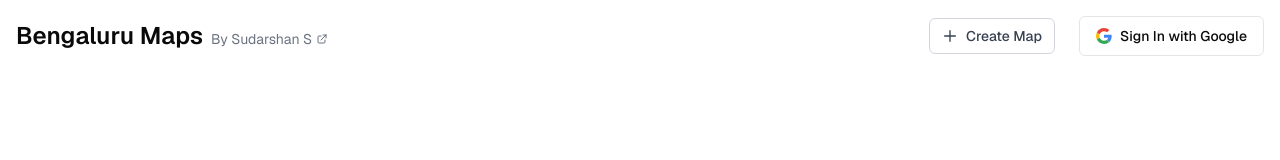
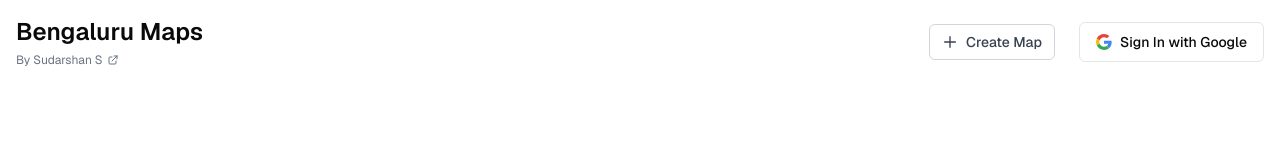
Before and after one commit to SuperMonstor/bengaluru_maps_prod, a Next.js app: page /login in a window 1280 px wide. Shown: the top 160 px of the page. Built offline with nearby package versions, Linux system fonts and the light colour scheme; no server answers.

Commit message:
quick header fix

```diff
--- a/app/layout.tsx
+++ b/app/layout.tsx
@@ -124,7 +124,7 @@
 					<PendingCountProvider>
 						<Header />
 						{children}
-						<FeedbackButton />
+						{/* <FeedbackButton /> */}
 					</PendingCountProvider>
 				</AuthProvider>
 				<Toaster />
--- a/components/custom-ui/Header.tsx
+++ b/components/custom-ui/Header.tsx
@@ -31,19 +31,19 @@
 	}
 
 	return (
-		<div className="flex justify-between items-center p-3 md:p-4 flex-wrap gap-y-2">
-			<div className="flex flex-col sm:flex-row sm:items-baseline w-full sm:w-auto z-10">
-				<Link
-					href="/"
-					className="text-lg md:text-2xl sm:text-xl font-semibold hover:opacity-80 py-1 inline-block"
-				>
+		<header className="flex flex-row items-center justify-between p-3 md:p-4 w-full flex-wrap gap-2">
+			{/* Left Section: Title and Byline */}
+			<div className="flex flex-col min-w-0">
+				<Link href="/" className="inline-block">
+					<span className="text-lg sm:text-xl md:text-2xl font-semibold hover:opacity-80">
 						Bengaluru Maps
+					</span>
 				</Link>
 				<Link
 					href="https://x.com/realsudarshansk"
 					target="_blank"
 					rel="noopener noreferrer"
-					className="text-xs text-gray-500 md:text-sm hover:text-blue-500 transition-colors flex items-center gap-1 mt-0.5 sm:mt-0 sm:ml-2 py-1"
+					className="text-xs text-gray-500 hover:text-blue-500 transition-colors flex items-center gap-1 mt-1"
 				>
 					<span>By Sudarshan S</span>
 					<svg
@@ -63,9 +63,10 @@
 				</Link>
 			</div>
 
-			<div className="flex items-center gap-2 md:gap-3 ml-auto sm:ml-0">
+			{/* Right Section: Buttons and User Menu */}
+			<div className="flex items-center gap-2 md:gap-3 flex-wrap">
 				{!authLoading && user && (
-					<Link href="/my-maps" className="relative mr-1">
+					<Link href="/my-maps" className="inline-block">
 						<Button
 							variant="ghost"
 							size="sm"
@@ -95,7 +96,7 @@
 					</Link>
 				)}
 
-				<Link href="/create-map">
+				<Link href="/create-map" className="inline-block">
 					<Button
 						variant="outline"
 						size="sm"
@@ -118,7 +119,7 @@
 						Create Map
 					</Button>
 				</Link>
-				<Link href="/create-map">
+				<Link href="/create-map" className="inline-block">
 					<Button
 						variant="outline"
 						size="icon"
@@ -148,9 +149,8 @@
 						<DropdownMenuTrigger asChild>
 							<Button
 								variant="ghost"
-								className="relative h-8 w-8 md:h-9 md:w-9 rounded-full p-0 overflow-visible border-2 border-transparent hover:border-primary/20 transition-colors"
+								className="relative h-8 w-8 md:h-9 md:w-9 rounded-full p-0 border-2 border-transparent hover:border-primary/20 transition-colors"
 							>
-								<div className="relative h-full w-full overflow-hidden rounded-full">
 								<Avatar className="h-full w-full">
 									<AvatarImage
 										src={
@@ -164,12 +164,10 @@
 											user.email?.[0]?.toUpperCase()}
 									</AvatarFallback>
 								</Avatar>
-								</div>
-
 								{pendingCount > 0 && (
-									<div className="absolute -top-2 -right-2 bg-red-500 text-white text-xs font-medium rounded-full min-w-[18px] h-[18px] flex items-center justify-center px-1 border-2 border-white shadow-sm md:hidden">
+									<span className="absolute -top-1 -right-1 bg-red-500 text-white text-xs font-medium rounded-full min-w-[18px] h-[18px] flex items-center justify-center px-1 border-2 border-white shadow-sm md:hidden">
 										{pendingCount > 99 ? "99+" : pendingCount}
-									</div>
+									</span>
 								)}
 							</Button>
 						</DropdownMenuTrigger>
@@ -204,7 +202,7 @@
 							</div>
 
 							<div className="py-1 md:hidden">
-								<Link href="/my-maps">
+								<Link href="/my-maps" className="block">
 									<DropdownMenuItem className="cursor-pointer flex items-center justify-between px-3 py-2 text-sm text-gray-700 hover:bg-gray-50">
 										<div className="flex items-center gap-2">
 											<svg
@@ -231,7 +229,7 @@
 									</DropdownMenuItem>
 								</Link>
 
-								<Link href="/create-map">
+								<Link href="/create-map" className="block">
 									<DropdownMenuItem className="cursor-pointer flex items-center gap-2 px-3 py-2 text-sm text-gray-700 hover:bg-gray-50 md:hidden">
 										<svg
 											xmlns="http://www.w3.org/2000/svg"
@@ -280,6 +278,6 @@
 					<GoogleSignInButton />
 				)}
 			</div>
-		</div>
+		</header>
 	)
 }
```
Lines whose indentation alone changed are shown as unchanged.
